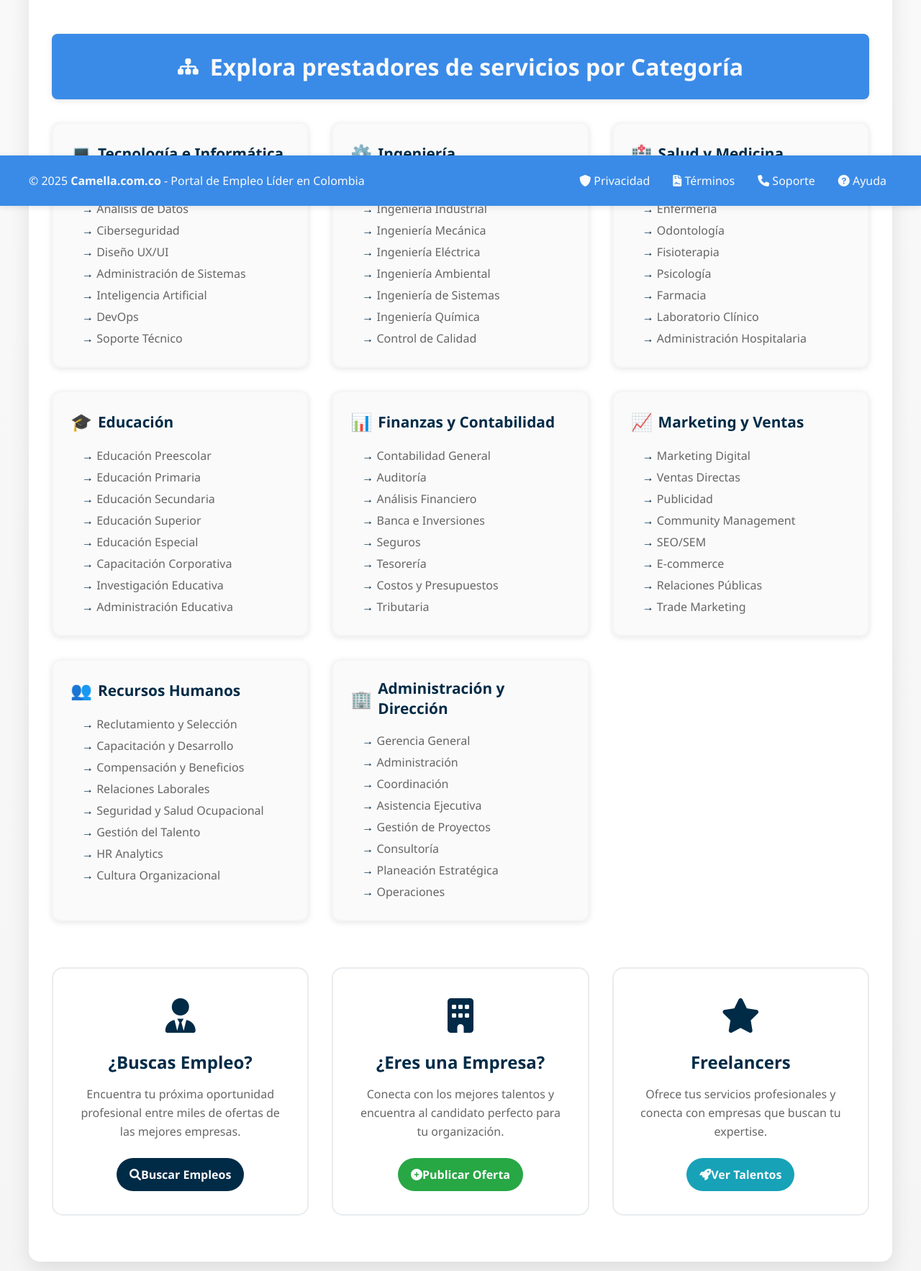
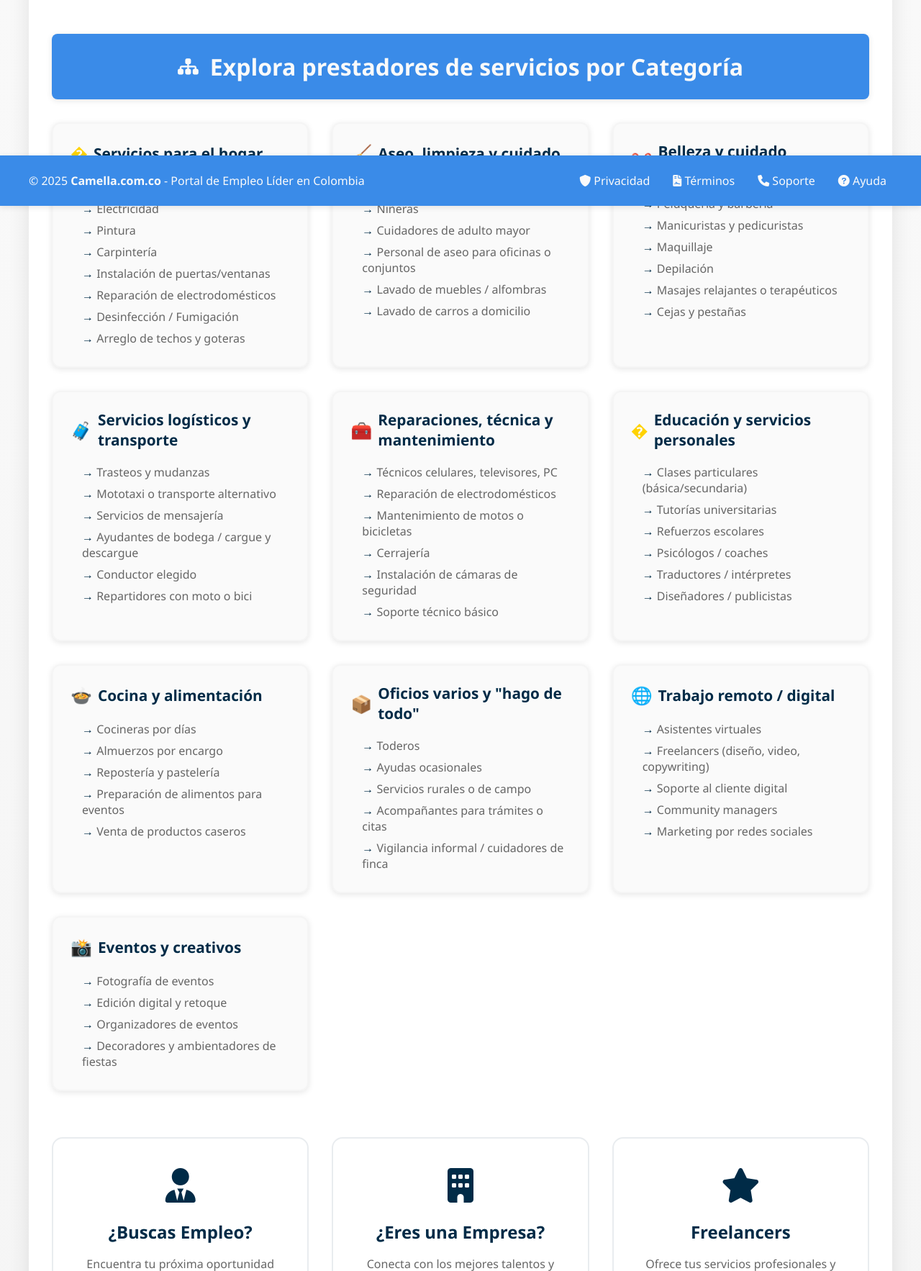
Before and after one commit to jmqp7373/camella, a PHP site: page / in a window 1280 px wide. Shown: the part 514-2280 px from the top of the page at 72% size. Run offline with PHP 8.4, Linux system fonts and the light colour scheme.

Commit message:
Actualizar categorías y subcategorías de servicios - Cambio de enfoque profesional a oficios y servicios locales

```diff
--- a/views/home.php
+++ b/views/home.php
@@ -34,147 +34,160 @@ $pageTitle = "Inicio";
     </h2>
 
     <div class="categories-tree">
-        <!-- Tecnología e Informática -->
+        <!-- Servicios para el hogar -->
         <div class="category-card">
             <h3 class="category-title">
-                <span class="category-icon">💻</span>
-                Tecnología e Informática
+                <span class="category-icon">�</span>
+                Servicios para el hogar
             </h3>
             <ul class="subcategories">
-                <li>Desarrollo de Software</li>
-                <li>Análisis de Datos</li>
-                <li>Ciberseguridad</li>
-                <li>Diseño UX/UI</li>
-                <li>Administración de Sistemas</li>
-                <li>Inteligencia Artificial</li>
-                <li>DevOps</li>
-                <li>Soporte Técnico</li>
+                <li>Plomería</li>
+                <li>Electricidad</li>
+                <li>Pintura</li>
+                <li>Carpintería</li>
+                <li>Instalación de puertas/ventanas</li>
+                <li>Reparación de electrodomésticos</li>
+                <li>Desinfección / Fumigación</li>
+                <li>Arreglo de techos y goteras</li>
             </ul>
         </div>
 
-        <!-- Ingeniería -->
+        <!-- Aseo, limpieza y cuidado -->
         <div class="category-card">
             <h3 class="category-title">
-                <span class="category-icon">⚙️</span>
-                Ingeniería
+                <span class="category-icon">🧹</span>
+                Aseo, limpieza y cuidado
             </h3>
             <ul class="subcategories">
-                <li>Ingeniería Civil</li>
-                <li>Ingeniería Industrial</li>
-                <li>Ingeniería Mecánica</li>
-                <li>Ingeniería Eléctrica</li>
-                <li>Ingeniería Ambiental</li>
-                <li>Ingeniería de Sistemas</li>
-                <li>Ingeniería Química</li>
-                <li>Control de Calidad</li>
+                <li>Empleadas domésticas</li>
+                <li>Niñeras</li>
+                <li>Cuidadores de adulto mayor</li>
+                <li>Personal de aseo para oficinas o conjuntos</li>
+                <li>Lavado de muebles / alfombras</li>
+                <li>Lavado de carros a domicilio</li>
             </ul>
         </div>
 
-        <!-- Salud y Medicina -->
+        <!-- Belleza y cuidado personal -->
         <div class="category-card">
             <h3 class="category-title">
-                <span class="category-icon">🏥</span>
-                Salud y Medicina
+                <span class="category-icon">✂️</span>
+                Belleza y cuidado personal
             </h3>
             <ul class="subcategories">
-                <li>Medicina General</li>
-                <li>Enfermería</li>
-                <li>Odontología</li>
-                <li>Fisioterapia</li>
-                <li>Psicología</li>
-                <li>Farmacia</li>
-                <li>Laboratorio Clínico</li>
-                <li>Administración Hospitalaria</li>
+                <li>Peluquería y barbería</li>
+                <li>Manicuristas y pedicuristas</li>
+                <li>Maquillaje</li>
+                <li>Depilación</li>
+                <li>Masajes relajantes o terapéuticos</li>
+                <li>Cejas y pestañas</li>
             </ul>
         </div>
 
-        <!-- Educación -->
+        <!-- Servicios logísticos y transporte -->
         <div class="category-card">
             <h3 class="category-title">
-                <span class="category-icon">🎓</span>
-                Educación
+                <span class="category-icon">🧳</span>
+                Servicios logísticos y transporte
             </h3>
             <ul class="subcategories">
-                <li>Educación Preescolar</li>
-                <li>Educación Primaria</li>
-                <li>Educación Secundaria</li>
-                <li>Educación Superior</li>
-                <li>Educación Especial</li>
-                <li>Capacitación Corporativa</li>
-                <li>Investigación Educativa</li>
-                <li>Administración Educativa</li>
+                <li>Trasteos y mudanzas</li>
+                <li>Mototaxi o transporte alternativo</li>
+                <li>Servicios de mensajería</li>
+                <li>Ayudantes de bodega / cargue y descargue</li>
+                <li>Conductor elegido</li>
+                <li>Repartidores con moto o bici</li>
             </ul>
         </div>
 
-        <!-- Finanzas y Contabilidad -->
+        <!-- Reparaciones, técnica y mantenimiento -->
         <div class="category-card">
             <h3 class="category-title">
-                <span class="category-icon">📊</span>
-                Finanzas y Contabilidad
+                <span class="category-icon">🧰</span>
+                Reparaciones, técnica y mantenimiento
             </h3>
             <ul class="subcategories">
-                <li>Contabilidad General</li>
-                <li>Auditoría</li>
-                <li>Análisis Financiero</li>
-                <li>Banca e Inversiones</li>
-                <li>Seguros</li>
-                <li>Tesorería</li>
-                <li>Costos y Presupuestos</li>
-                <li>Tributaria</li>
+                <li>Técnicos celulares, televisores, PC</li>
+                <li>Reparación de electrodomésticos</li>
+                <li>Mantenimiento de motos o bicicletas</li>
+                <li>Cerrajería</li>
+                <li>Instalación de cámaras de seguridad</li>
+                <li>Soporte técnico básico</li>
             </ul>
         </div>
 
-        <!-- Marketing y Ventas -->
+        <!-- Educación y servicios personales -->
         <div class="category-card">
             <h3 class="category-title">
-                <span class="category-icon">📈</span>
-                Marketing y Ventas
+                <span class="category-icon">�</span>
+                Educación y servicios personales
             </h3>
             <ul class="subcategories">
-                <li>Marketing Digital</li>
-                <li>Ventas Directas</li>
-                <li>Publicidad</li>
-                <li>Community Management</li>
-                <li>SEO/SEM</li>
-                <li>E-commerce</li>
-                <li>Relaciones Públicas</li>
-                <li>Trade Marketing</li>
+                <li>Clases particulares (básica/secundaria)</li>
+                <li>Tutorías universitarias</li>
+                <li>Refuerzos escolares</li>
+                <li>Psicólogos / coaches</li>
+                <li>Traductores / intérpretes</li>
+                <li>Diseñadores / publicistas</li>
             </ul>
         </div>
 
-        <!-- Recursos Humanos -->
+        <!-- Cocina y alimentación -->
         <div class="category-card">
             <h3 class="category-title">
-                <span class="category-icon">👥</span>
-                Recursos Humanos
+                <span class="category-icon">🍲</span>
+                Cocina y alimentación
             </h3>
             <ul class="subcategories">
-                <li>Reclutamiento y Selección</li>
-                <li>Capacitación y Desarrollo</li>
-                <li>Compensación y Beneficios</li>
-                <li>Relaciones Laborales</li>
-                <li>Seguridad y Salud Ocupacional</li>
-                <li>Gestión del Talento</li>
-                <li>HR Analytics</li>
-                <li>Cultura Organizacional</li>
+                <li>Cocineras por días</li>
+                <li>Almuerzos por encargo</li>
+                <li>Repostería y pastelería</li>
+                <li>Preparación de alimentos para eventos</li>
+                <li>Venta de productos caseros</li>
             </ul>
         </div>
 
-        <!-- Administración y Dirección -->
+        <!-- Oficios varios y "hago de todo" -->
         <div class="category-card">
             <h3 class="category-title">
-                <span class="category-icon">🏢</span>
-                Administración y Dirección
+                <span class="category-icon">📦</span>
+                Oficios varios y "hago de todo"
             </h3>
             <ul class="subcategories">
-                <li>Gerencia General</li>
-                <li>Administración</li>
-                <li>Coordinación</li>
-                <li>Asistencia Ejecutiva</li>
-                <li>Gestión de Proyectos</li>
-                <li>Consultoría</li>
-                <li>Planeación Estratégica</li>
-                <li>Operaciones</li>
+                <li>Toderos</li>
+                <li>Ayudas ocasionales</li>
+                <li>Servicios rurales o de campo</li>
+                <li>Acompañantes para trámites o citas</li>
+                <li>Vigilancia informal / cuidadores de finca</li>
+            </ul>
+        </div>
+
+        <!-- Trabajo remoto / digital -->
+        <div class="category-card">
+            <h3 class="category-title">
+                <span class="category-icon">🌐</span>
+                Trabajo remoto / digital
+            </h3>
+            <ul class="subcategories">
+                <li>Asistentes virtuales</li>
+                <li>Freelancers (diseño, video, copywriting)</li>
+                <li>Soporte al cliente digital</li>
+                <li>Community managers</li>
+                <li>Marketing por redes sociales</li>
+            </ul>
+        </div>
+
+        <!-- Eventos y creativos -->
+        <div class="category-card">
+            <h3 class="category-title">
+                <span class="category-icon">📸</span>
+                Eventos y creativos
+            </h3>
+            <ul class="subcategories">
+                <li>Fotografía de eventos</li>
+                <li>Edición digital y retoque</li>
+                <li>Organizadores de eventos</li>
+                <li>Decoradores y ambientadores de fiestas</li>
             </ul>
         </div>
     </div>
@@ -205,8 +218,8 @@ $pageTitle = "Inicio";
             <div class="cta-icon"><i class="fas fa-star"></i></div>
             <h3>Freelancers</h3>
             <p>Ofrece tus servicios profesionales y conecta con empresas que buscan tu expertise.</p>
-            <a href="index.php?view=talentos" class="btn btn-info">
-                <i class="fas fa-rocket"></i> Ver Talentos
+            <a href="index.php?view=registro" class="btn btn-info">
+                <i class="fas fa-rocket"></i> Registrarse
             </a>
         </div>
     </div>
```
